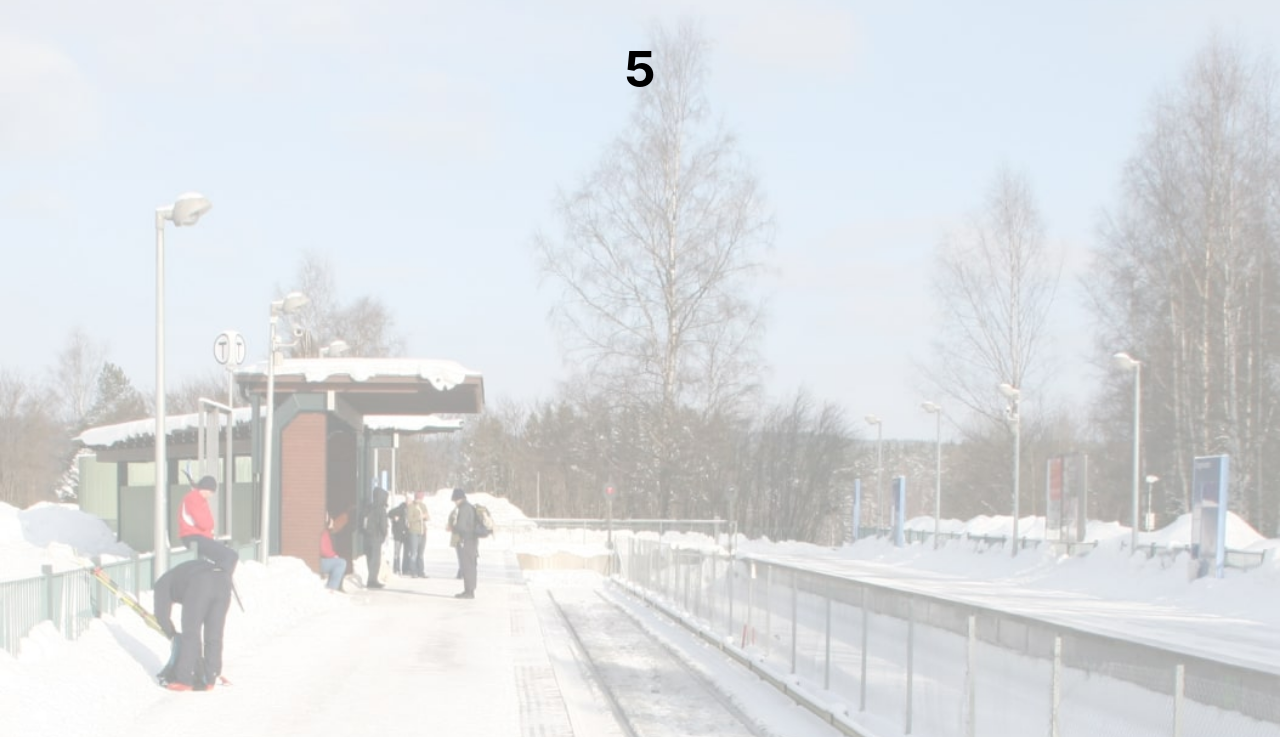
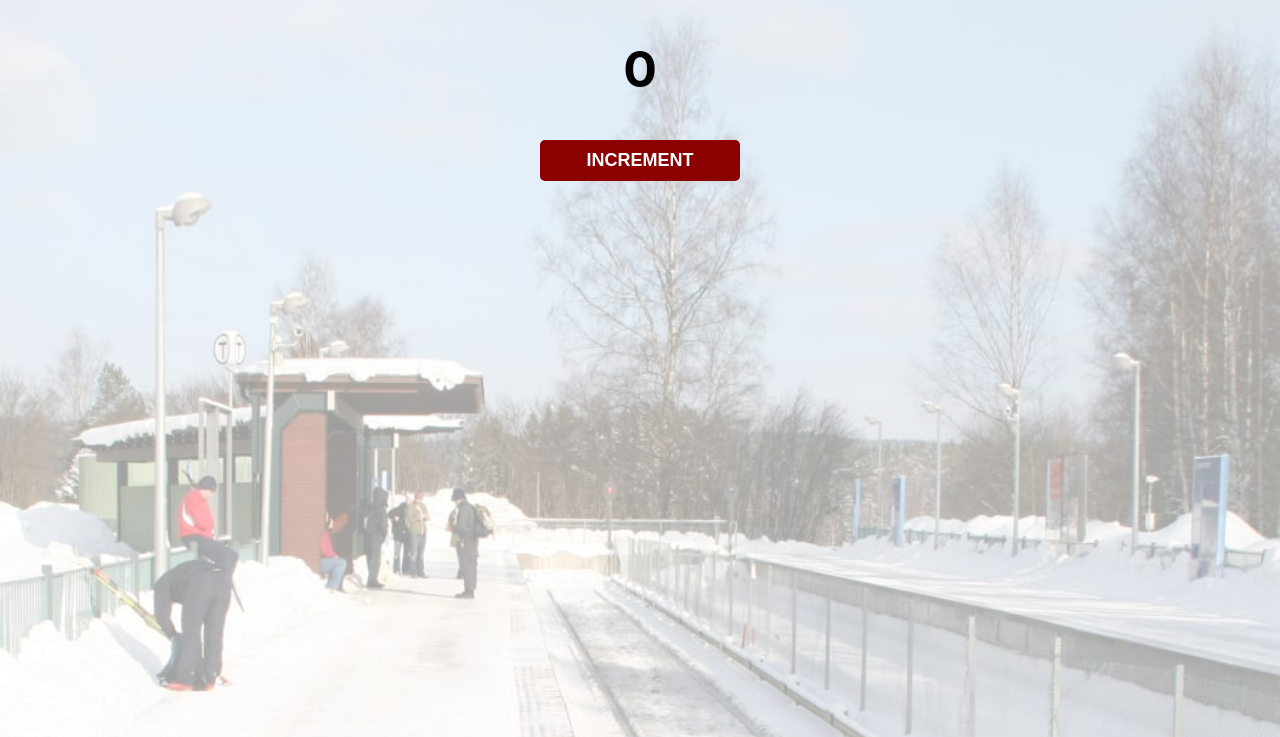
Before and after one commit to HaashimAmeer/PassengerCounter, a plain HTML site: page index.html in a window 1280 px wide. Shown: the part 63-800 px from the top of the page. Drawn offline with Linux system fonts and the light colour scheme.

Commit message:
Added external JS file & button structure

```diff
--- a/index.html
+++ b/index.html
@@ -11,8 +11,7 @@
   <body>
     <h1>People entered:</h1>
     <h2 id="count-el">0</h2>
-    <script>
-      document.getElementById("count-el").innerText = 5;
-    </script>
+    <button id="increment-btn">INCREMENT</button>
+    <script src="/index.js"></script>
   </body>
 </html>
--- /dev/null
+++ b/index.js
@@ -0,0 +1,2 @@
+// document.getElementById("count-el").innerText = "7";
+let count = 0;
--- a/styles.css
+++ b/styles.css
@@ -22,6 +22,7 @@ button {
   padding-bottom: 10px;
   color: white;
   font-weight: bold;
+  font-size: large;
   width: 200px;
   margin-bottom: 5px;
   border-radius: 5px;
```
